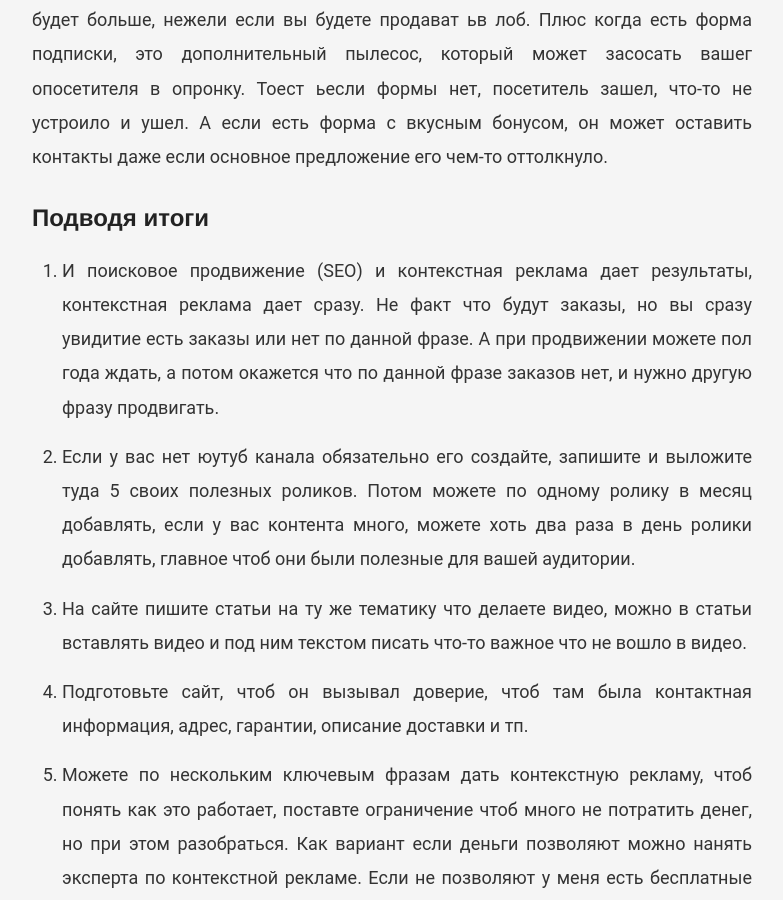
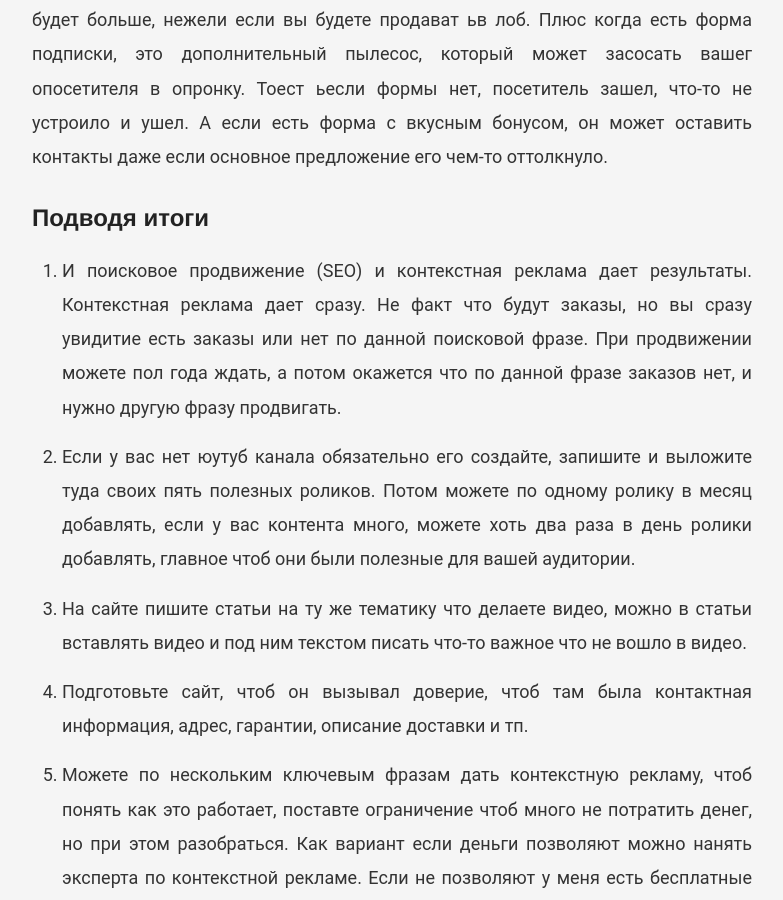
Before and after one commit to VadymVolos/vadymvolos.github.io, a Jekyll site: the page built from _posts/2016-12-07-chto-vygodneye-prodvizheniye-sayta-ili-kontekstnaya-reklama.md, in a window 1280 px wide and 900 px high, scrolled down 2325 px. Shown: the whole window, without its empty margins (248-1031 px from the left). Built offline with Jekyll 4.4.1, drawn with Linux system fonts in a browser that asks for light colours; comment, search, counter and statistics services are not loaded.

Commit message:
Update 2016-12-07-chto-vygodneye-prodvizheniye-sayta-ili-kontekstnaya-reklama.md

```diff
--- a/_posts/2016-12-07-chto-vygodneye-prodvizheniye-sayta-ili-kontekstnaya-reklama.md
+++ b/_posts/2016-12-07-chto-vygodneye-prodvizheniye-sayta-ili-kontekstnaya-reklama.md
@@ -37,9 +37,9 @@
 
 <h2>Подводя итоги</h2>
 
-1. И поисковое продвижение (SEO) и контекстная реклама дает результаты, контекстная реклама дает сразу. Не факт что будут заказы, но вы сразу увидитие есть заказы или нет по данной фразе. А при продвижении можете пол года ждать, а потом окажется что по данной фразе заказов нет, и нужно другую фразу продвигать.
+1. И поисковое продвижение (SEO) и контекстная реклама дает результаты. Контекстная реклама дает сразу. Не факт что будут заказы, но вы сразу увидитие есть заказы или нет по данной поисковой фразе. При продвижении можете пол года ждать, а потом окажется что по данной фразе заказов нет, и нужно другую фразу продвигать.
 
-2. Если у вас нет юутуб канала обязательно  его создайте, запишите и выложите туда 5 своих полезных роликов. Потом можете по одному ролику в месяц добавлять, если у вас контента много, можете хоть два раза в день ролики добавлять, главное чтоб они были полезные для вашей аудитории.
+2. Если у вас нет юутуб канала обязательно его создайте, запишите и выложите туда своих пять полезных роликов. Потом можете по одному ролику в месяц добавлять, если у вас контента много, можете хоть два раза в день ролики добавлять, главное чтоб они были полезные для вашей аудитории.
 
 3. На сайте пишите статьи на ту же тематику что делаете видео, можно в статьи вставлять видео и под ним текстом писать что-то важное что не вошло в видео.
 
```
